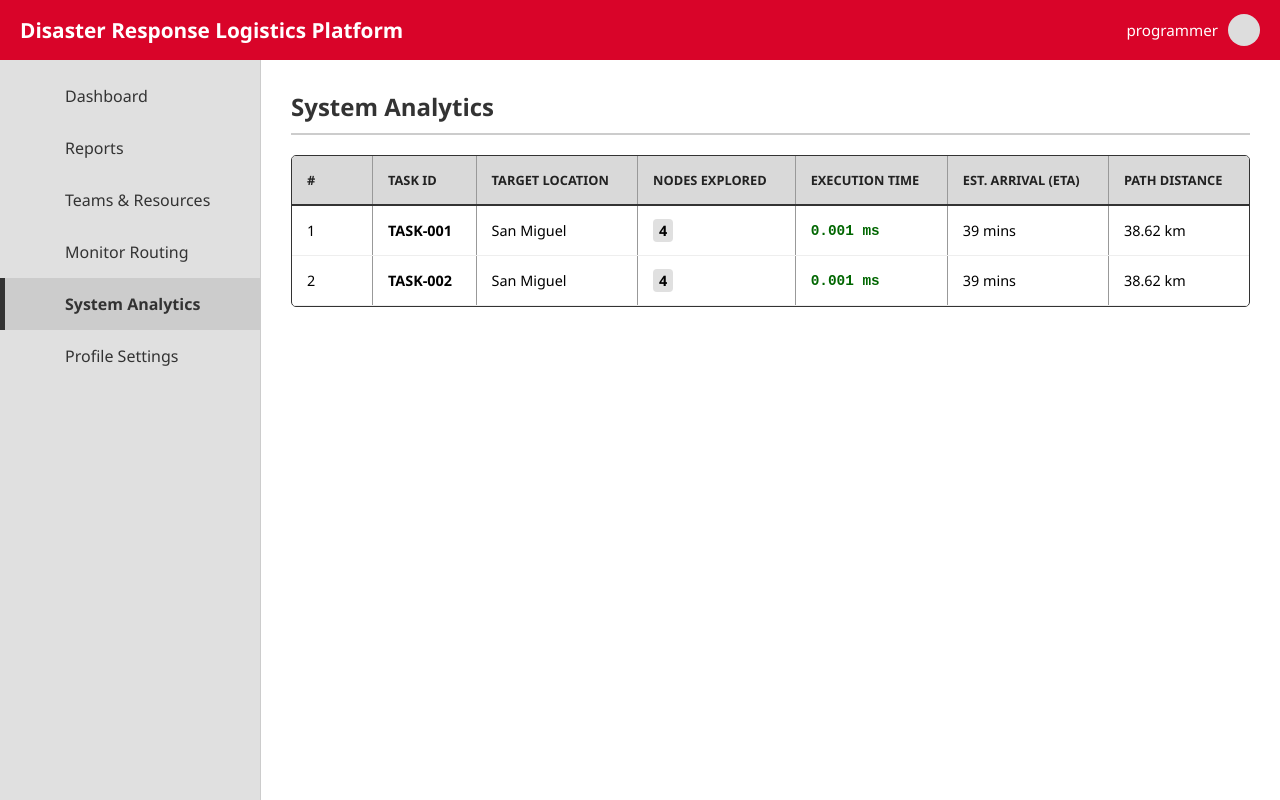
After one commit to czrnaa/thesis-visio-codicis, a Flask app: page /analytics in a window 1280 px wide. The commit adds this page. Run offline with Flask 3, Linux system fonts and the light colour scheme; a user stored in the database is signed in.

Commit message:
Version 3

```diff
--- a/main.py
+++ b/main.py
@@ -3,19 +3,17 @@ import socket
 import math
 import heapq
 import os
+import time  # <--- Added for System Analytics
 import requests
 from flask import Flask, render_template, request, redirect, url_for, jsonify, flash
 from flask_login import LoginManager, login_user, login_required, logout_user, current_user
 from models import db, DisasterReport, Team, User
 
 # ==========================================
-#  GLOBAL SETTINGS STORE
+#  GLOBAL SETTINGS & DATA
 # ==========================================
 USER_SETTINGS = {}
 
-# ==========================================
-#  GLOBAL MAP DATA
-# ==========================================
 NODE_LOCATIONS = {
     "HQ_Malolos":            {"lat": 14.8437, "lon": 120.8113},
     "Paombong":              {"lat": 14.8322, "lon": 120.7890},
@@ -61,32 +59,35 @@ LOCAL_DESTINATIONS = {
     "San Miguel": "San Miguel (Viola St)"
 }
 
-# ==========================================
-#  A* ALGORITHM LOGIC
-# ==========================================
 def heuristic(node1, node2):
     if node1 not in NODE_LOCATIONS or node2 not in NODE_LOCATIONS: return float('inf')
     x1, y1 = NODE_LOCATIONS[node1]['lat'], NODE_LOCATIONS[node1]['lon']
     x2, y2 = NODE_LOCATIONS[node2]['lat'], NODE_LOCATIONS[node2]['lon']
     return math.sqrt((x1 - x2)**2 + (y1 - y2)**2)
 
+# --- UPDATED A* (Returns Stats) ---
 def a_star_search(start, goal, avoid_nodes=[]):
-    if start not in NODE_LOCATIONS or goal not in NODE_LOCATIONS: return None
+    if start not in NODE_LOCATIONS or goal not in NODE_LOCATIONS: return None, 0
+
     open_set = []
     heapq.heappush(open_set, (0, start))
     came_from = {}
     g_score = {node: float('inf') for node in NODE_LOCATIONS}; g_score[start] = 0
     f_score = {node: float('inf') for node in NODE_LOCATIONS}; f_score[start] = heuristic(start, goal)
 
+    nodes_explored_count = 0
+
     while open_set:
         current_cost, current = heapq.heappop(open_set)
+        nodes_explored_count += 1
+
         if current == goal:
             path = []
             while current in came_from:
                 path.append(current)
                 current = came_from[current]
             path.append(start)
-            return path[::-1]
+            return path[::-1], nodes_explored_count
 
         if current in GRAPH_CONNECTIONS:
             for neighbor in GRAPH_CONNECTIONS[current]:
@@ -98,7 +99,7 @@ def a_star_search(start, goal, avoid_nodes=[]):
                     f_score[neighbor] = g_score[neighbor] + heuristic(neighbor, goal)
                     if neighbor not in [i[1] for i in open_set]:
                         heapq.heappush(open_set, (f_score[neighbor], neighbor))
-    return None
+    return None, nodes_explored_count
 
 def get_address_from_coords(lat, lon):
     try:
@@ -131,14 +132,13 @@ def create_app():
     @login_manager.user_loader
     def load_user(user_id): return User.query.get(int(user_id))
 
-    # --- HELPER: Identify Responder's Team ---
     def get_responder_team():
         if current_user.role == "Responder":
             full_name = f"{current_user.first_name} {current_user.last_name}"
             return Team.query.filter_by(leader=full_name).first()
         return None
 
-    # --- AUTH ROUTES ---
+    # --- ROUTES ---
     @app.route('/login', methods=['GET', 'POST'])
     def login():
         if request.method == 'POST':
@@ -158,7 +158,6 @@ def create_app():
         logout_user()
         return redirect(url_for('login'))
 
-    # --- WEB ROUTES ---
     @app.route("/")
     def home(): return redirect(url_for("dashboard_view"))
 
@@ -166,17 +165,10 @@ def create_app():
     @login_required
     def dashboard_view():
         show_all = USER_SETTINGS.get(current_user.id, {}).get('show_routes', False)
-
-        # --- ROLE BASED FILTERING ---
         if current_user.role == "Responder":
             team = get_responder_team()
-            if team:
-                # Show ONLY reports assigned to this responder's team
-                reports_db = DisasterReport.query.filter_by(assigned_team=team.team_id).order_by(DisasterReport.date_submitted.desc()).all()
-            else:
-                reports_db = []
+            reports_db = DisasterReport.query.filter_by(assigned_team=team.team_id).order_by(DisasterReport.date_submitted.desc()).all() if team else []
         else:
-            # Show ALL reports for Admin/Operator/Programmer
             reports_db = DisasterReport.query.order_by(DisasterReport.date_submitted.desc()).all()
 
         reports_display = []
@@ -194,35 +186,24 @@ def create_app():
                 if t: r_dict['team_coords'] = {'lat': t.lat, 'lon': t.lon}
             reports_display.append(r_dict)
 
-        return render_template("dashboard.html",
-            reports=reports_display,
-            active=DisasterReport.query.filter(DisasterReport.status != 'Resolved').count(),
-            pending=DisasterReport.query.filter_by(status='Pending').count(),
-            resources=Team.query.filter_by(status='Available').count(),
-            user=current_user,
-            show_all_routes=show_all)
+        return render_template("dashboard.html", reports=reports_display, user=current_user, show_all_routes=show_all)
 
     @app.route("/reports")
     @login_required
     def reports_list():
         view_id = request.args.get('view_id', type=int)
-
-        # --- ROLE BASED FILTERING ---
         if current_user.role == "Responder":
             team = get_responder_team()
-            if team:
-                reports = DisasterReport.query.filter_by(assigned_team=team.team_id).order_by(DisasterReport.date_submitted.desc()).all()
-            else:
-                reports = []
+            reports = DisasterReport.query.filter_by(assigned_team=team.team_id).order_by(DisasterReport.date_submitted.desc()).all() if team else []
         else:
             reports = DisasterReport.query.order_by(DisasterReport.date_submitted.desc()).all()
-
         selected = reports[view_id] if view_id is not None and 0 <= view_id < len(reports) else None
         return render_template("reports_list.html", reports=reports, selected_report=selected, user=current_user)
 
     @app.route("/teams")
     @login_required
     def teams_view():
+        if current_user.role == "Responder": return redirect(url_for('dashboard_view'))
         reports = DisasterReport.query.filter(DisasterReport.status != 'Resolved').all()
         teams_db = Team.query.all()
         display_teams = []
@@ -243,6 +224,55 @@ def create_app():
     def monitor_view():
         show_all = USER_SETTINGS.get(current_user.id, {}).get('show_routes', False)
         return render_template("monitor.html", user=current_user, show_all_routes=show_all)
+
+    # --- NEW: SYSTEM ANALYTICS VIEW ---
+    @app.route("/analytics")
+    @login_required
+    def analytics_view():
+        if current_user.role != "Programmer": return redirect(url_for('dashboard_view'))
+        return render_template("analytics.html", user=current_user)
+
+    # --- NEW: SYSTEM ANALYTICS DATA API ---
+    @app.route("/analytics_data")
+    @login_required
+    def analytics_data():
+        if current_user.role != "Programmer": return jsonify([])
+        reports = DisasterReport.query.filter(DisasterReport.status != 'Resolved').all()
+        data = []
+
+        for i, r in enumerate(reports):
+            # Calculate A* Stats for this specific report's route (HQ -> Incident)
+            start_node = "HQ_Malolos"
+            end_node = r.location # Assumes location name matches Node name
+
+            if end_node not in NODE_LOCATIONS: end_node = "Bocaue" # Fallback
+
+            t_start = time.time()
+            path, nodes = a_star_search(start_node, end_node)
+            t_end = time.time()
+            exec_time = round((t_end - t_start) * 1000, 3) # ms
+
+            # Calculate Distance
+            dist = 0
+            if path:
+                deg_dist = 0
+                for j in range(len(path) - 1):
+                    deg_dist += heuristic(path[j], path[j+1])
+                dist = round(deg_dist * 111, 2) # KM
+
+            eta = f"{math.ceil(dist)} mins" if path else "N/A"
+
+            data.append({
+                "num": i + 1,
+                "task_id": r.task_id,
+                "location": r.location,
+                "nodes": nodes,
+                "time": f"{exec_time} ms",
+                "eta": eta,
+                "dist": f"{dist} km"
+            })
+
+        return jsonify(data)
 
     @app.route("/profile_settings", methods=["GET", "POST"])
     @login_required
@@ -266,7 +296,6 @@ def create_app():
         current_setting = USER_SETTINGS.get(current_user.id, {}).get('show_routes', False)
         return render_template("profile.html", user=current_user, show_routes=current_setting)
 
-    # --- ADMIN ROUTES ---
     @app.route("/manage_users")
     @login_required
     def manage_users():
@@ -282,9 +311,15 @@ def create_app():
             if u.role == "Responder":
                 full_name = f"{u.first_name} {u.last_name}"
                 team = Team.query.filter_by(leader=full_name).first()
-                if team: db.session.delete(team)
+                if team:
+                    active_jobs = DisasterReport.query.filter_by(assigned_team=team.team_id).filter(DisasterReport.status != 'Resolved').all()
+                    for job in active_jobs:
+                        job.assigned_team = None
+                        job.status = "Pending"
+                    db.session.delete(team)
             db.session.delete(u)
             db.session.commit()
+            flash(f"✅ User deleted. Active tasks reset.", "success")
         return redirect(url_for('manage_users'))
 
     @app.route('/register', methods=['GET', 'POST'])
@@ -332,11 +367,9 @@ def create_app():
         next_rsp, _ = get_next_details("RSP")
         return render_template('register.html', user=current_user, next_opt=next_opt, next_rsp=next_rsp)
 
-    # --- REPORT & API ROUTES ---
     @app.route("/create_report")
     @login_required
     def create_report_view():
-        # BLOCK RESPONDERS
         if current_user.role == "Responder": return redirect(url_for('dashboard_view'))
         now = datetime.datetime.now()
         return render_template("user.html", task_id=f"TASK-{DisasterReport.query.count() + 1:03d}",
@@ -345,7 +378,6 @@ def create_app():
     @app.route("/submit_report", methods=["POST"])
     @login_required
     def submit_report():
-        # BLOCK RESPONDERS
         if current_user.role == "Responder": return redirect(url_for('dashboard_view'))
         try: lat, lon = float(request.form.get("lat")), float(request.form.get("lon"))
         except: return "Invalid Coordinates", 400
@@ -375,10 +407,10 @@ def create_app():
                 r.assigned_team = None
             r.status = new_status
             r.notes = request.form.get("notes")
-            r.disaster_type = request.form.get("disaster_type")
-            r.severity = request.form.get("severity")
-            r.response_type = request.form.get("response_type")
-            r.affected = request.form.get("affected")
+            if request.form.get("disaster_type"): r.disaster_type = request.form.get("disaster_type")
+            if request.form.get("severity"): r.severity = request.form.get("severity")
+            if request.form.get("response_type"): r.response_type = request.form.get("response_type")
+            if request.form.get("affected"): r.affected = request.form.get("affected")
             db.session.commit()
             if new_status == request.form.get("status"):
                 flash("✅ Report details updated successfully.", "success")
@@ -387,7 +419,6 @@ def create_app():
     @app.route("/assign_team", methods=["POST"])
     @login_required
     def assign_team():
-        # BLOCK RESPONDERS
         if current_user.role == "Responder": return redirect(url_for('dashboard_view'))
         team_id = request.form.get("team_id")
         task_id = request.form.get("task_id")
@@ -404,8 +435,7 @@ def create_app():
     def responder_data():
         if current_user.role == "Responder":
             team = get_responder_team()
-            if team: reports = DisasterReport.query.filter_by(assigned_team=team.team_id).filter(DisasterReport.status != 'Resolved').all()
-            else: reports = []
+            reports = DisasterReport.query.filter_by(assigned_team=team.team_id).filter(DisasterReport.status != 'Resolved').all() if team else []
         else:
             reports = DisasterReport.query.filter(DisasterReport.status != 'Resolved').all()
         data = []
@@ -431,9 +461,12 @@ def create_app():
         avoid = request.args.get('avoid', '')
         start_node, end_node = start_input, end_input
         if start_node == end_node and start_node in LOCAL_DESTINATIONS: end_node = LOCAL_DESTINATIONS[start_node]
-        path = a_star_search(start_node, end_node, avoid_nodes=[avoid] if avoid else [])
-        if not path: return jsonify({"path": [], "coords": [], "distance": "N/A", "eta": "Blocked"})
+
+        path, nodes_explored = a_star_search(start_node, end_node, avoid_nodes=[avoid] if avoid else [])
+
+        if not path: return jsonify({"path": [], "coords": [], "distance": "N/A", "eta": "Blocked", "stats": {"nodes": 0, "time_ms": 0}})
         coords = [[NODE_LOCATIONS[node]['lat'], NODE_LOCATIONS[node]['lon']] for node in path]
+
         return jsonify({"path": path, "coords": coords, "distance": "N/A", "eta": "N/A"})
 
     return app
--- /dev/null
+++ b/templates/analytics.html
@@ -0,0 +1,122 @@
+<!DOCTYPE html>
+<html lang="en">
+<head>
+    <meta charset="UTF-8">
+    <title>System Analytics</title>
+    <style>
+        :root { --primary-red: #d90429; --sidebar-bg: #e0e0e0; --header-gray: #ccc; --border-color: #333; }
+        body { margin: 0; font-family: 'Segoe UI', sans-serif; height: 100vh; display: flex; flex-direction: column; overflow: hidden; background-color: #f4f4f4; }
+
+        /* HEADER */
+        .top-bar { background-color: var(--primary-red); color: white; padding: 15px 20px; display: flex; justify-content: space-between; align-items: center; height: 60px; box-sizing: border-box; }
+        .top-bar h2 { margin: 0; font-size: 1.3rem; font-weight: 600; }
+        .user-profile { display: flex; align-items: center; gap: 10px; font-size: 0.95rem; }
+        .user-circle { width: 32px; height: 32px; background: #ddd; border-radius: 50%; }
+
+        /* LAYOUT */
+        .main-container { display: flex; flex: 1; height: calc(100vh - 60px); }
+        .sidebar { width: 260px; background: var(--sidebar-bg); border-right: 1px solid #ccc; display: flex; flex-direction: column; padding-top: 10px; }
+        .nav-item { padding: 15px 25px; color: #333; cursor: pointer; display: flex; align-items: center; gap: 15px; text-decoration: none; font-size: 1rem; font-weight: 500; transition: 0.2s; border-left: 5px solid transparent; }
+        .nav-item:hover { background: #d0d0d0; }
+        .nav-item.active { background: #ccc; border-left-color: #333; font-weight: 700; }
+        .icon { width: 20px; text-align: center; }
+
+        /* CONTENT */
+        .content { flex: 1; padding: 30px; overflow-y: auto; background: #fff; display: flex; flex-direction: column; gap: 20px; }
+
+        .page-title { font-size: 1.5rem; font-weight: 700; color: #333; border-bottom: 2px solid #ccc; padding-bottom: 10px; }
+
+        /* ANALYTICS TABLE */
+        .table-container { border: 1px solid #333; border-radius: 5px; overflow: hidden; background: white; }
+        table { width: 100%; border-collapse: collapse; font-size: 0.9rem; }
+        thead { background: #d9d9d9; border-bottom: 2px solid #333; }
+        th, td { padding: 15px; text-align: left; border-right: 1px solid #999; }
+        th:last-child, td:last-child { border-right: none; }
+        td { border-bottom: 1px solid #eee; }
+
+        th { font-weight: 700; color: #222; text-transform: uppercase; font-size: 0.8rem; }
+
+        .tech-font { font-family: 'Courier New', monospace; font-weight: bold; color: #006600; }
+        .node-count { background: #e0e0e0; padding: 2px 6px; border-radius: 4px; font-weight: bold; }
+    </style>
+</head>
+<body>
+
+    <div class="top-bar">
+        <h2>Disaster Response Logistics Platform</h2>
+        <div class="user-profile"><span>{{ user.account_id }}</span><div class="user-circle"></div></div>
+    </div>
+
+    <div class="main-container">
+        <div class="sidebar">
+            <a href="/dashboard" class="nav-item"><span class="icon"></span> Dashboard</a>
+            <a href="/reports" class="nav-item"><span class="icon"></span> Reports</a>
+            {% if user.role != 'Responder' %}
+            <a href="/teams" class="nav-item"><span class="icon"></span> Teams & Resources</a>
+            {% endif %}
+            <a href="/monitor" class="nav-item"><span class="icon"></span> Monitor Routing</a>
+            <a href="/analytics" class="nav-item active"><span class="icon"></span> System Analytics</a>
+            {% if user.role == 'Admin' %}
+            <a href="/manage_users" class="nav-item"><span class="icon"></span> Manage Users</a>
+            {% endif %}
+            <a href="/profile_settings" class="nav-item"><span class="icon"></span> Profile Settings</a>
+        </div>
+
+        <div class="content">
+            <div class="page-title">System Analytics</div>
+
+            <div class="table-container">
+                <table>
+                    <thead>
+                        <tr>
+                            <th style="width: 50px;">#</th>
+                            <th>Task ID</th>
+                            <th>Target Location</th>
+                            <th>Nodes Explored</th>
+                            <th>Execution Time</th>
+                            <th>Est. Arrival (ETA)</th>
+                            <th>Path Distance</th>
+                        </tr>
+                    </thead>
+                    <tbody id="stats-body">
+                        <tr><td colspan="7" style="text-align:center; padding: 20px;">Computing analytics...</td></tr>
+                    </tbody>
+                </table>
+            </div>
+        </div>
+    </div>
+
+    <script>
+        function loadStats() {
+            fetch('/analytics_data')
+                .then(res => res.json())
+                .then(data => {
+                    const tbody = document.getElementById('stats-body');
+                    tbody.innerHTML = '';
+
+                    if(data.length === 0) {
+                        tbody.innerHTML = "<tr><td colspan='7' style='text-align:center; padding: 20px;'>No active route calculations.</td></tr>";
+                        return;
+                    }
+
+                    data.forEach(row => {
+                        let tr = document.createElement('tr');
+                        tr.innerHTML = `
+                            <td>${row.num}</td>
+                            <td><strong>${row.task_id}</strong></td>
+                            <td>${row.location}</td>
+                            <td><span class="node-count">${row.nodes}</span></td>
+                            <td class="tech-font">${row.time}</td>
+                            <td>${row.eta}</td>
+                            <td>${row.dist}</td>
+                        `;
+                        tbody.appendChild(tr);
+                    });
+                });
+        }
+
+        loadStats();
+        setInterval(loadStats, 3000); // Refresh every 3 seconds
+    </script>
+</body>
+</html>
--- a/templates/dashboard.html
+++ b/templates/dashboard.html
@@ -81,7 +81,11 @@
         <div class="sidebar">
             <a href="/dashboard" class="nav-item active"><span class="icon"></span> Dashboard</a>
             <a href="/reports" class="nav-item"><span class="icon"></span> Reports</a>
+
+            {% if user.role != 'Responder' %}
             <a href="/teams" class="nav-item"><span class="icon"></span> Teams & Resources</a>
+            {% endif %}
+
             <a href="/monitor" class="nav-item"><span class="icon"></span> Monitor Routing</a>
             {% if user.role == 'Admin' %}
             <a href="/manage_users" class="nav-item"><span class="icon"></span> Manage Users</a>
--- a/templates/profile.html
+++ b/templates/profile.html
@@ -107,7 +107,11 @@
         <div class="sidebar">
             <a href="/dashboard" class="nav-item"><span class="icon"></span> Dashboard</a>
             <a href="/reports" class="nav-item"><span class="icon"></span> Reports</a>
+
+            {% if user.role != 'Responder' %}
             <a href="/teams" class="nav-item"><span class="icon"></span> Teams & Resources</a>
+            {% endif %}
+
             <a href="/monitor" class="nav-item"><span class="icon"></span> Monitor Routing</a>
 
             {% if user.role == 'Admin' %}
```
Also changed, not shown: templates/monitor.html (+8 -0 lines), templates/reports_list.html (+13 -5 lines), templates/teams.html (+93 -72 lines), disaster.db.
